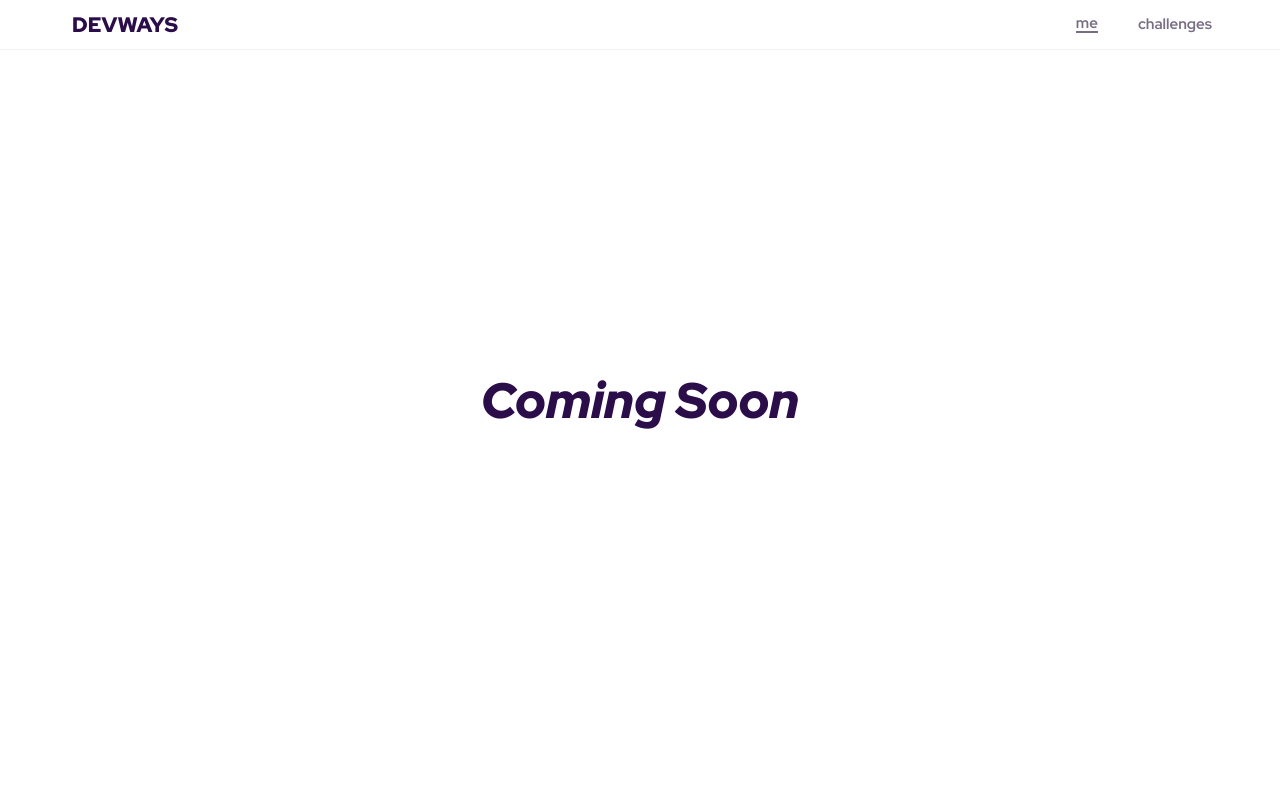
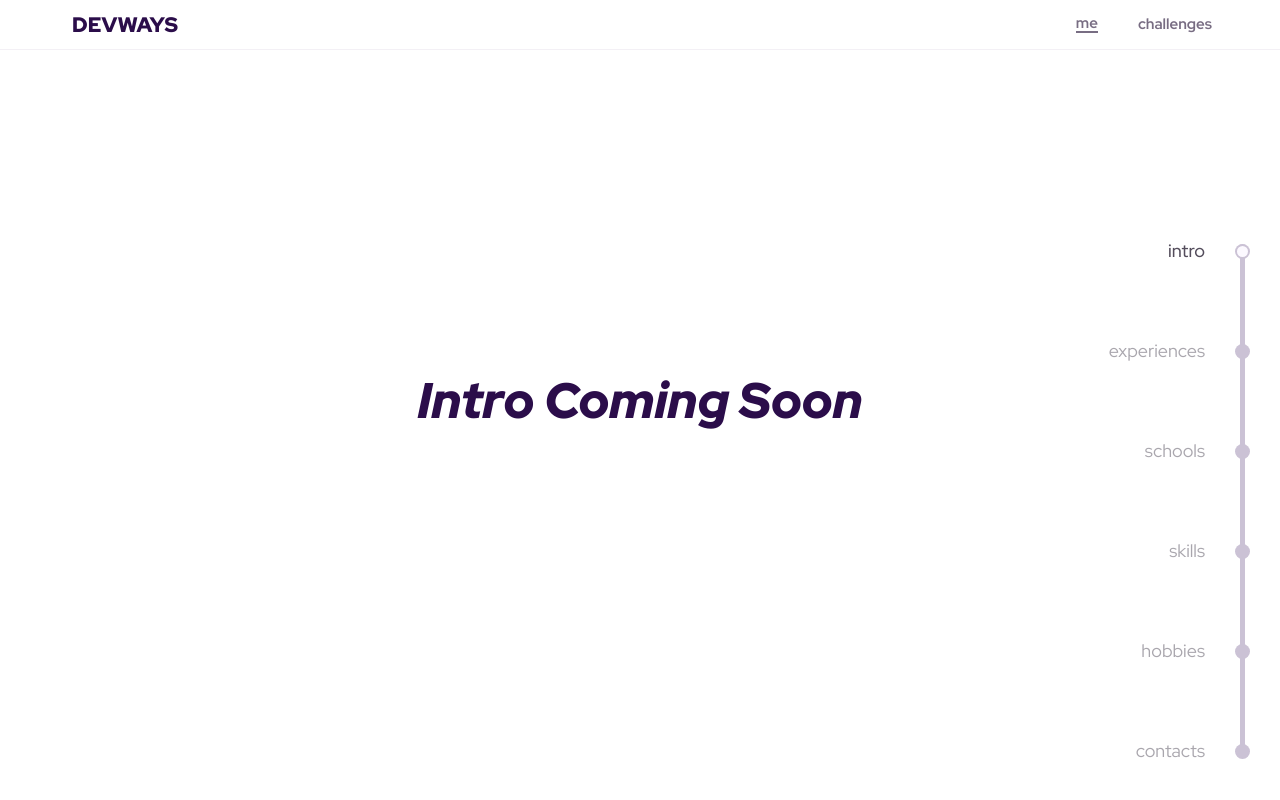
Before and after one commit to tloyan/frontendmentor, a Next.js app: page /me in a window 1280 px wide. Shown: the top 800 px of the page. Built offline with nearby package versions, Linux system fonts and the light colour scheme; a web font is replaced by a local one.

Commit message:
add vertical navbar with animation - first version

```diff
--- /dev/null
+++ b/components/MeComponent/NavbarComponent/index.js
@@ -0,0 +1,30 @@
+import style from './style.module.css';
+
+const NavbarComponent = ({ moveToSpecificView, currentState }) => {
+  return (
+    <div className={style.navbar}>
+      <div>
+        <a  onClick={() => moveToSpecificView(1)}><p className={currentState.name === 'intro' ? style.current : ''}>intro</p></a>
+        <a onClick={() => moveToSpecificView(2)}><p className={currentState.name === 'experience' ? style.current : ''}>experiences</p></a>
+        <a onClick={() => moveToSpecificView(3)}><p className={currentState.name === 'school' ? style.current : ''}>schools</p></a>
+        <a onClick={() => moveToSpecificView(4)}><p className={currentState.name === 'skill' ? style.current : ''}>skills</p></a>
+        <a onClick={() => moveToSpecificView(5)}><p className={currentState.name === 'hobby' ? style.current : ''}>hobbies</p></a>
+        <a onClick={() => moveToSpecificView(6)}><p className={currentState.name === 'contact' ? style.current : ''}>contacts</p></a>
+      </div>
+      <div>
+        <svg width="15" height="515" viewBox="0 0 15 515" fill="none" xmlns="http://www.w3.org/2000/svg">
+          <path d="M7.50002 0.5L7.5 514" stroke="#CBC2D5" strokeWidth="5"/>
+          <circle cx="7.5" cy="7.5" r="7.5" fill="#CBC2D5" />
+          <circle cx="7.5" cy="107.5" r="7.5" fill="#CBC2D5" />
+          <circle cx="7.5" cy="207.5" r="7.5" fill="#CBC2D5" />
+          <circle cx="7.5" cy="307.5" r="7.5" fill="#CBC2D5" />
+          <circle cx="7.5" cy="407.5" r="7.5" fill="#CBC2D5" />
+          <circle cx="7.5" cy="507.5" r="7.5" fill="#CBC2D5" />
+          <circle cx="7.5" cy={currentState.pos} r="5.5" fill="#FCF9FF"/>
+        </svg>
+      </div>
+    </div>
+  )
+}
+
+export default NavbarComponent;
--- /dev/null
+++ b/components/MeComponent/NavbarComponent/style.module.css
@@ -0,0 +1,65 @@
+.navbar {
+  position: fixed;
+  bottom: 3rem;
+  right: 1rem;
+
+  display: flex;
+}
+
+.navbar > div:first-child {
+  display: flex;
+  flex-direction: column;
+  justify-content: space-between;
+  align-items: flex-end;
+
+  font-size: 1.8rem;
+  font-weight: var(--weight-regular);
+  margin-right: -3rem;
+}
+
+.navbar > div:first-child > a {
+  z-index: 1;
+  width: 100%;
+  padding-top: 2rem;
+  padding-bottom: 2rem;
+  padding-right: 4.6rem;
+
+  color: var(--desatured-light-purle-4);
+  text-align: right;
+
+  text-decoration: none;
+  cursor: pointer;
+}
+
+.navbar > div:first-child > a > p {
+  display: none;
+}
+
+.current {
+  color: var(--desatured-light-purle-3);
+  font-weight: var(--weight-medium);
+}
+
+.navbar > div:last-child {
+  padding-top: 1.2rem;
+  padding-bottom: 1.1rem;
+  display: flex;
+  justify-content: center;
+}
+
+@media(min-width: 450px) {
+  .navbar {
+    right: 3rem;
+  }
+
+  .navbar > div:first-child > a {
+    padding-top: 1rem;
+    padding-bottom: 1rem;
+    padding-left: 1rem;
+    padding-right: 6rem;
+  }
+
+  .navbar > div:first-child > a > p {
+    display: block;
+  }
+}
--- a/components/MeComponent/index.js
+++ b/components/MeComponent/index.js
@@ -1,14 +1,187 @@
+import { useEffect, useRef, useState, useCallback } from 'react';
+import NavbarComponent from './NavbarComponent';
+import style from './style.module.css'
+const MeComponent = () => {
+  const loadingRef = useRef(false);
+  const currentScrollPosRef = useRef(0)
+  const currentChildPosRef = useRef(1)
+  const containerRef = useRef();
+  const supportsPassive = useRef();
+  const wheelOpt = useRef();
+  const wheelEvent = useRef();
+  const isScrollingRef = useRef();
+  const isWheelRef = useRef();
+  const keys = {37: 1, 38: 1, 39: 1, 40: 1};
 
-import style from './style.module.css'
+  const touchPosY = useRef(0);
 
-const MeComponent = () => {
+  const stateList = [
+    { id: 1, name: 'intro', pos: '7.5' },
+    { id: 2, name: 'experience', pos: '107.5' },
+    { id: 3, name: 'school', pos: '207.5' },
+    { id: 4, name: 'skill', pos: '307.5' },
+    { id: 5, name: 'hobby', pos: '407.5' },
+    { id: 6, name: 'contact', pos: '507.5' }
+  ]
+
+  const [currentState, setCurrentState] = useState(stateList[0])
+  const currentStateRef = useRef(stateList[0]);
+
+  const preventDefault = (e) => {
+    e.preventDefault();
+  }
+
+  const preventDefaultForScrollKeys = (e) => {
+    if (keys[e.keyCode]) {
+      preventDefault(e);
+      return false;
+    }
+  }
+
+  const disableScroll = () => {
+    window.addEventListener('DOMMouseScroll', preventDefault, false); // older FF
+    window.addEventListener(wheelEvent.current, preventDefault, wheelOpt.current); // modern desktop
+    window.addEventListener('touchmove', preventDefault, wheelOpt.current); // mobile
+    window.addEventListener('keydown', preventDefaultForScrollKeys, false);
+  }
+
+  const enableScroll = () => {
+    window.removeEventListener('DOMMouseScroll', preventDefault, false);
+    window.removeEventListener(wheelEvent.current, preventDefault, wheelOpt.current);
+    window.removeEventListener('touchmove', preventDefault, wheelOpt.current);
+    window.removeEventListener('keydown', preventDefaultForScrollKeys, false);
+  }
+
+  const moveToSpecificView = (viewId) => {
+    containerRef.current.childNodes[viewId].scrollIntoView({
+      behavior: 'smooth'
+    })
+
+    currentChildPosRef.current = viewId;
+    currentStateRef.current = stateList.find(item => item.id === currentChildPosRef.current);
+    setCurrentState({...currentStateRef.current});
+  }
+
+  const moveFromBottomToTop = () => {
+    if (currentChildPosRef.current === 1) {
+      loadingRef.current = false;
+      return
+    };
+
+    containerRef.current.childNodes[currentChildPosRef.current - 1].scrollIntoView({
+      behavior: 'smooth'
+    })
+
+    currentChildPosRef.current = currentChildPosRef.current - 1;
+    currentStateRef.current = stateList.find(item => item.id === currentChildPosRef.current);
+    setCurrentState({...currentStateRef.current});
+
+  }
+
+  const moveFromTopToBottom = () => {
+    if (currentChildPosRef.current === 6) {
+      loadingRef.current = false;
+      return
+    };
+
+    containerRef.current.childNodes[currentChildPosRef.current + 1].scrollIntoView({
+      behavior: 'smooth'
+    })
+
+    currentChildPosRef.current = currentChildPosRef.current + 1;
+    currentStateRef.current = stateList.find(item => item.id === currentChildPosRef.current);
+    setCurrentState({...currentStateRef.current});
+  }
+
+  const handleWheel = useCallback(event => {
+    clearTimeout(isScrollingRef.current);
+
+    isScrollingRef.current = setTimeout(() => {
+      isWheelRef.current = false;
+    }, 50);
+
+    if (loadingRef.current === true || isWheelRef.current === true) {
+      return;
+    };
+
+    isWheelRef.current = true;
+    loadingRef.current = true;
+      if (event.deltaY < 0) {
+        moveFromBottomToTop();
+        setTimeout(() => {
+          loadingRef.current = false;
+          currentScrollPosRef.current = window.scrollY;
+        }, 750)
+        return;
+      }
+      moveFromTopToBottom();
+      setTimeout(() => {
+        loadingRef.current = false;
+        currentScrollPosRef.current = window.scrollY;
+      }, 750)
+  }, [])
+
+  const handleTouchStart = (e) => {
+    touchPosY.current = e.touches[0].clientY;
+  }
+
+  const handleTouchEnd = (e) => {
+    setTimeout(() => {
+      if (touchPosY.current > e.changedTouches[0].clientY) {
+        moveFromTopToBottom();
+      } else if (touchPosY.current < e.changedTouches[0].clientY) {
+        moveFromBottomToTop();
+      }
+    }, 50);
+  }
+
+  const handleKeyDown = (e) => {
+    if (e.keyCode === 40) {
+      moveFromTopToBottom();
+    }
+    if (e.keyCode === 38) {
+      moveFromBottomToTop();
+    }
+  }
+
+  useEffect(() => {
+    // modern Chrome requires { passive: false } when adding event
+    supportsPassive.current = false;
+    try {
+      window.addEventListener("test", null, Object.defineProperty({}, 'passive', {
+        get: function () { supportsPassive.current = true; }
+      }));
+    } catch(e) {}
+    wheelOpt.current = supportsPassive.current ? { passive: false } : false;
+    wheelEvent.current = 'onwheel' in document.createElement('div') ? 'wheel' : 'mousewheel';
+
+    disableScroll();
+
+    window.addEventListener(wheelEvent.current, handleWheel, wheelOpt.current);
+    window.addEventListener('touchstart', handleTouchStart, wheelOpt.current);
+    window.addEventListener('touchend', handleTouchEnd, wheelOpt.current);
+    window.addEventListener('keydown', handleKeyDown, false);
+
+    moveToSpecificView(1);
+
+    return () => {
+      enableScroll();
+      window.removeEventListener(wheelEvent.current, handleWheel, wheelOpt.current);
+      window.removeEventListener('touchstart', handleTouchStart, wheelOpt.current);
+      window.removeEventListener('touchend', handleTouchEnd, wheelOpt.current);
+      window.removeEventListener('keydown', handleKeyDown, false);
+    }
+  }, [])
+
   return (
-    <div className={style.container}>
-      <p>Coming Soon</p> {/* Temporary */}
-      {/* <div className={style.intro_container}></div>
-      <div className={style.experiences_container}></div>
-      <div className={style.schools_container}></div>
-      <div className={style.skills_container}></div> */}
+    <div ref={containerRef} className={style.container}>
+      <NavbarComponent moveToSpecificView={moveToSpecificView} currentState={currentState} />
+      <div id="intro_container" className={style.intro_container}>Intro Coming Soon</div>
+      <div id="experiences_container" className={style.experiences_container}>Experience Coming Soon</div>
+      <div id="schools_container" className={style.schools_container}>School Coming Soon</div>
+      <div id="skills_container" className={style.skills_container}>Skill Coming Soon</div>
+      <div id="hobbies_container" className={style.skills_container}>Hobby Coming Soon</div>
+      <div id="contacts_container" className={style.skills_container}>Contact Coming Soon</div>
     </div>
   );
 }
--- a/components/MeComponent/style.module.css
+++ b/components/MeComponent/style.module.css
@@ -1,3 +1,7 @@
+#html {
+  scroll-behavior: smooth;
+}
+
 .container {
   --desatured-light-purle-1: hsl(270, 71%, 17%);
   --desatured-light-purle-2: hsl(270, 9%, 47%);
@@ -22,27 +26,32 @@
   font-size: var(--font-size);
 
   width: 100%;
-  min-height: 100%;
 
   padding-left: 2.5rem;
   padding-right: 2.5rem;
 
-  padding-top: 1rem;
   padding-bottom: 1rem;
 
   display: flex;
   flex-direction: column;
   justify-content: center;
 
-  align-items: center; /* temporary */
+  align-items: center;
+
+  background-color: var(--light-grayish-blue);
+}
+
+.container > div:nth-child(1n+2) {
   font-size: 5rem;
   font-weight: var(--weight-black);
   font-style: italic;
   color: var(--desatured-light-purle-1);
   text-align: center;
 
-
-  background-color: var(--light-grayish-blue);
+  min-height: 100vh;
+  display: flex;
+  justify-content: center;
+  align-items: center;
 }
 
 .intro_container {
--- a/pages/me/index.js
+++ b/pages/me/index.js
@@ -11,6 +11,17 @@ const MePage = () => {
         <title>Devways | Me </title>
         <link rel="icon" src="/favicon.ico" />
       </Head>
+      <style jsx global>{`
+        body::-webkit-scrollbar {
+          display: none;
+        }
+
+        /* Hide scrollbar for IE, Edge and Firefox */
+        body {
+          -ms-overflow-style: none;  /* IE and Edge */
+          scrollbar-width: none;  /* Firefox */
+        }
+      `}</style>
       <MenuComponent />
       <MeComponent />
     </Fragment>
```
